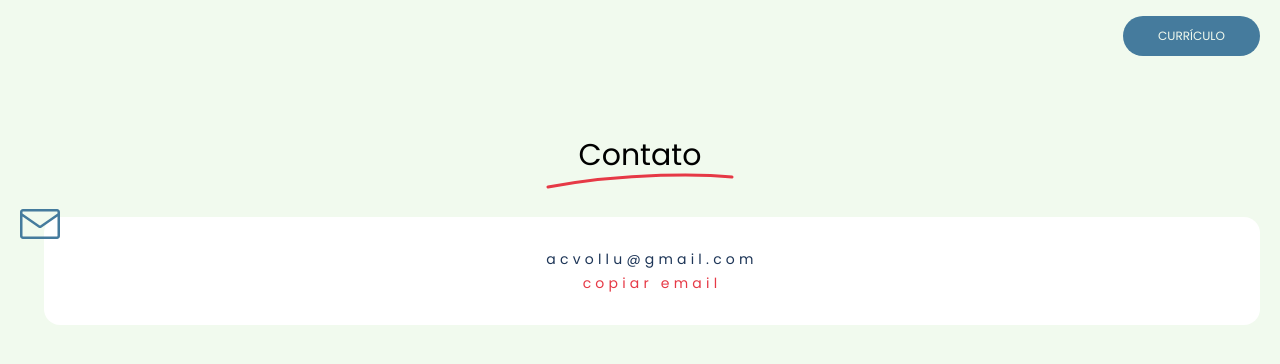
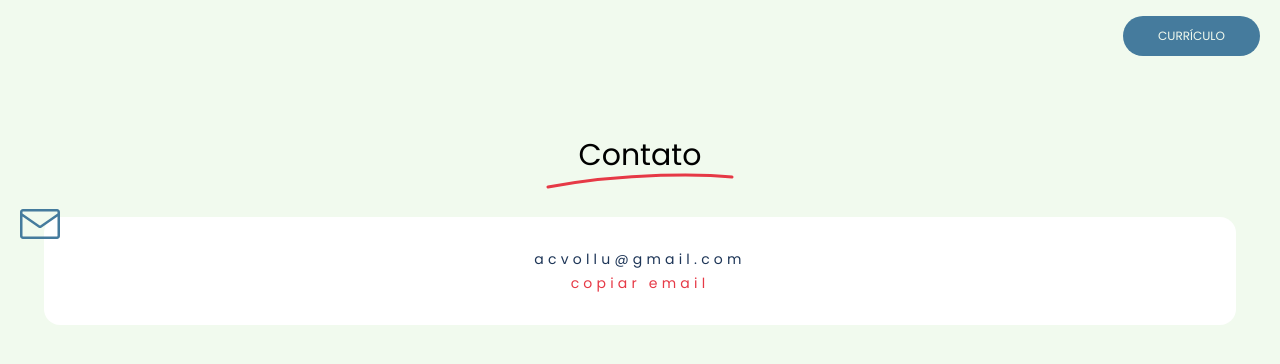
Before and after one commit to anavollu/curriculo-ana, a SvelteKit app: page /contato in a window 1280 px wide. Shown: the top 364 px of the page. Built offline with nearby package versions, Linux system fonts and the light colour scheme.

Commit message:
feat: create contact card

```diff
--- a/src/routes/+layout.svelte
+++ b/src/routes/+layout.svelte
@@ -9,8 +9,6 @@
 	export let data: LayoutServerData;
 
 	$: isHome = $page.url.pathname === '/';
-
-	console.log('$page', $page);
 
 	$: pageName = data.resume.home.menuPaths[$page.url.pathname]?.name ?? '';
 </script>
--- a/src/routes/contact-card.svelte
+++ b/src/routes/contact-card.svelte
@@ -4,7 +4,7 @@
 
 <div class="flex w-full">
 	<img class="absolute" width={40} src={emailIcon} alt="Ícone" />
-	<div class="ml-6 mt-2 flex w-full flex-col items-center gap-1 rounded-2xl bg-white py-8">
+	<div class="mx-6 mt-2 flex w-full flex-col items-center gap-1 rounded-2xl bg-white py-8">
 		<p class="font-poppins text-sm tracking-widest text-darkblue">acvollu@gmail.com</p>
 		<p class="font-poppins text-sm tracking-widest text-red">copiar email</p>
 	</div>
--- a/src/routes/contato/+page.svelte
+++ b/src/routes/contato/+page.svelte
@@ -1,4 +1,4 @@
-<script>
+<script lang="ts">
 	import ContactCard from '../contact-card.svelte';
 </script>
 
```
